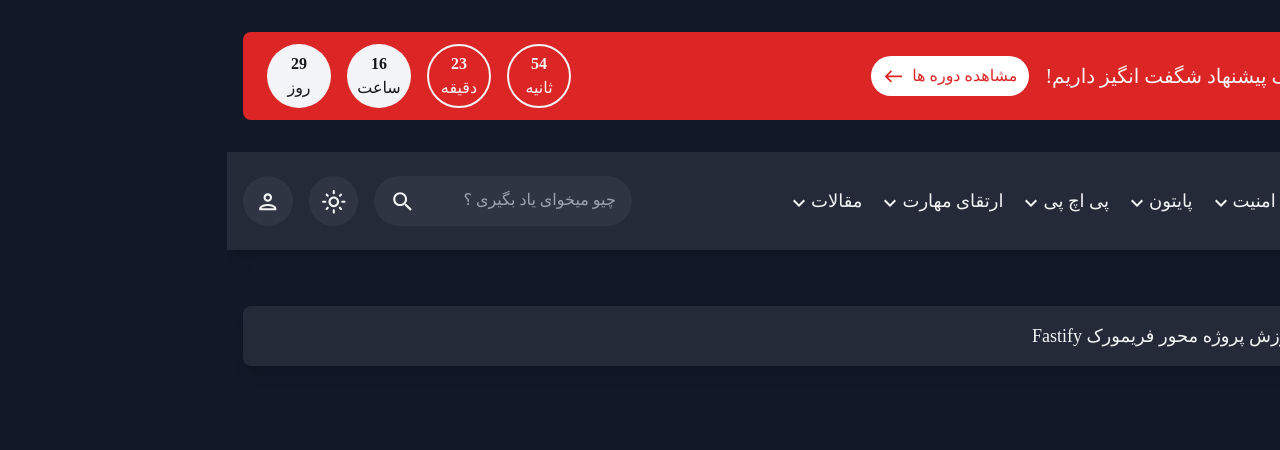
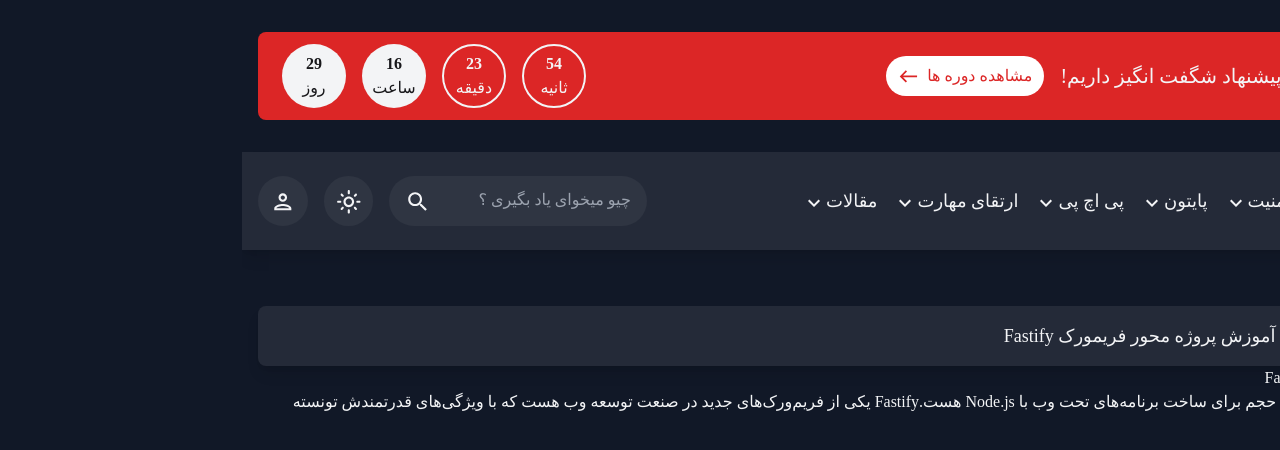
Before and after one commit to parsa-vesali/sabzlearn, a React (Vite) app: page /main-course in a window 1280 px wide. Shown: the top 450 px of the page. Built offline with nearby package versions, Linux system fonts and the light colour scheme; a web font is replaced by a local one.

Commit message:
the project updated

```diff
--- a/src/Components/BreadCrumb.jsx
+++ b/src/Components/BreadCrumb.jsx
@@ -1,14 +1,17 @@
 import React from 'react'
 import HomeIcon from '@mui/icons-material/Home';
+import { Link } from 'react-router-dom';
 
 export default function Breadcrumb({ route1, route2, route3 }) {
     return (
-        <div className=' w-full flex items-center gap-x-4 bg-white   dark:bg-dark-700 mt-14 py-4 px-4 rounded-lg shadow-lg dark:text-gray-100 text-zinc-500  text-lg  '>
+        <div className=' w-full flex items-center gap-x-4 bg-white   dark:bg-dark-700 mt-14 py-4 px-4 rounded-lg shadow-lg dark:text-gray-100 text-zinc-500  text-sm lg:text-lg child:cursor-pointer '>
             <span className='breadcrumb__item'>
-                <a href="#" className='breadcrumb__link'><HomeIcon /> </a>
+                <Link to='/' className='breadcrumb__link'><HomeIcon /> </Link>
             </span>
             <span>{route1}</span>
+            <p className='text-xl font-bold'>/</p>
             <span>{route2}</span>
+            <p className='text-xl font-bold'>/</p>
             <span>{route3}</span>
         </div>
     )
--- /dev/null
+++ b/src/Components/Common/Button.jsx
@@ -0,0 +1,10 @@
+import React from 'react'
+
+export default function Button({ title, icon }) {
+    return (
+        <button className='py-3 px-8 flex items-center justify-center gap-x-2 text-lg bg-green-500 hover:bg-green-600 transition-all text-gray-200 rounded-full font-Dana-Bold '>
+            {icon}
+            {title}
+        </button>
+    )
+}
--- a/src/Pages/MainCourse.jsx
+++ b/src/Pages/MainCourse.jsx
@@ -2,7 +2,8 @@ import React from 'react'
 import Notifications from '../Components/Notifications'
 import NavBar from '../Components/NavBar'
 import Breadcrumb from '../Components/BreadCrumb';
-
+import Button from '../Components/Common/Button';
+import SchoolOutlinedIcon from '@mui/icons-material/SchoolOutlined';
 
 
 export default function MainCourse() {
@@ -12,8 +13,18 @@ export default function MainCourse() {
                 <Notifications />
             </div>
             <NavBar />
-            <div className="container">
+            <div className="container dark:bg-dark-900 text-zinc-600 dark:text-gray-100">
                 <Breadcrumb route1='دوره ها' route2='بک اند' route3='آموزش پروژه محور فریمورک Fastify' />
+                {/* title and demo  */}
+                <div className="">
+                    <div className="">
+                        <h2>آموزش پروژه محور فریمورک Fastify</h2>
+                        <p>Fastify یه فریمورک وب سریع و کم‌ حجم برای ساخت برنامه‌های تحت وب با Node.js هست.Fastify یکی از فریم‌ورک‌های جدید در صنعت توسعه وب هست که با ویژگی‌های قدرتمندش تونسته محوبیت خوبی رو بدست بیاره!</p>
+
+                        <Button title='ثبت نام در دوره' icon={<SchoolOutlinedIcon />}></Button>
+                    </div>
+                    <div className=""></div>
+                </div>
             </div>
         </>
     )
```
